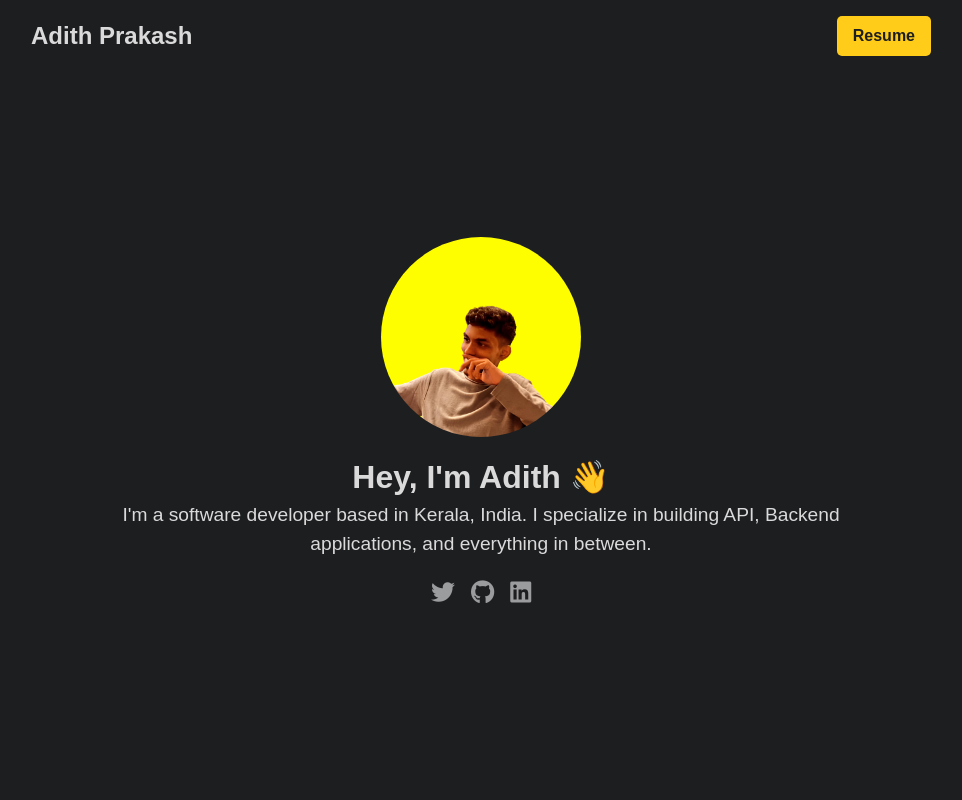
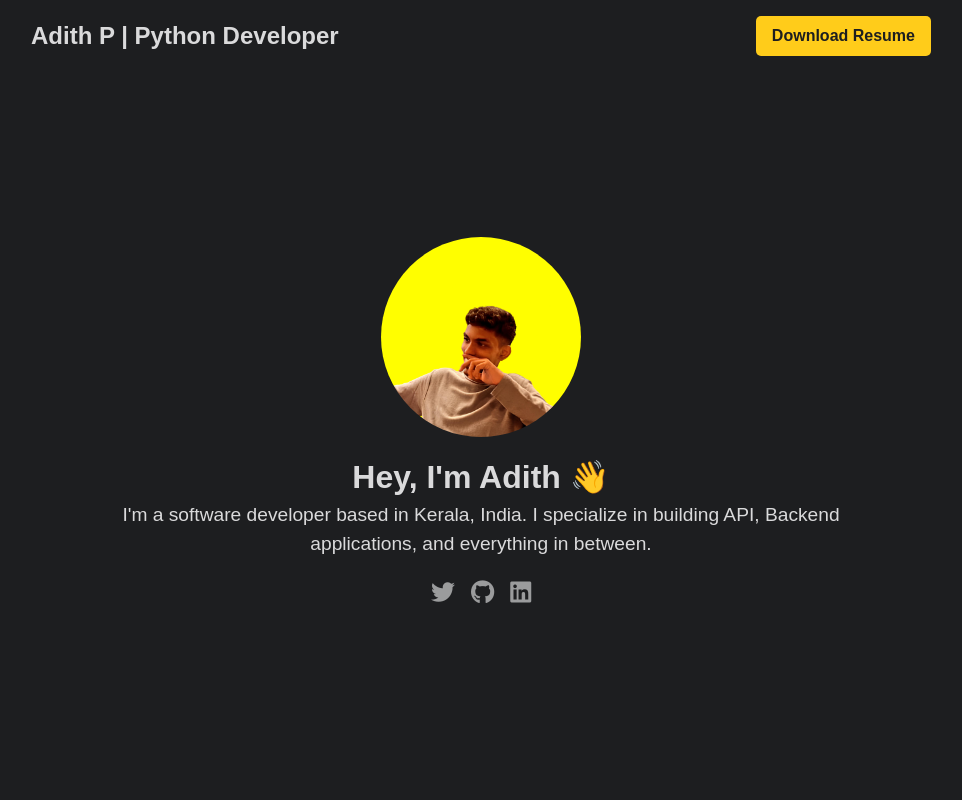
Before and after one commit to adith-p/my-portfolio, a Next.js app: page / in a window 1280 px wide. Shown: the top 800 px of the page, without its empty margins (159-1121 px from the left). Built offline with nearby package versions, Linux system fonts and the light colour scheme.

Commit message:
some textual tweats

```diff
--- a/src/components/Contact.jsx
+++ b/src/components/Contact.jsx
@@ -20,9 +20,19 @@ const Contact = () => {
                 </ul>
             </div>
 
-            <a href="mailto:adithprakash008@gmail.com" className="cta-btn">
-                Say Hello
-            </a>
+            <div className="button-container"> {/* Added a new container for buttons */}
+                {/* Added a common class for styling */}
+                <a href="mailto:adithprakash008@gmail.com" className="cta-btn btn">
+                    Say Hello
+                </a>
+                <a
+                    href="https://drive.google.com/file/d/1dJysEaCfNhrp56i5Cbvadu7tCu66RInz/view?usp=sharing"
+                    target="_blank"
+                    className="cta-btn btn"
+                >
+                    Download Resume
+                </a>
+            </div>
         </div>
     );
 };
--- a/src/components/Footer.jsx
+++ b/src/components/Footer.jsx
@@ -8,7 +8,7 @@ const Footer = () => {
                 </p>
                 <div className="social_icons">
                     <a
-                        href="https://twitter.com/ad_it_h" target="_blank" aria-label="Twitter"
+                        href="" target="_blank" aria-label="Twitter"
                     >
                         <i className="fa-brands fa-twitter"></i>
                     </a>
--- a/src/components/Navbar.jsx
+++ b/src/components/Navbar.jsx
@@ -6,10 +6,10 @@ const Navbar = () => {
         <div className="nav-container ">
             <div className="logo">
                 <Link href="/">
-                    Adith Prakash
+                    Adith P | Python Developer
                 </Link>
             </div>
-            <a href="https://drive.google.com/file/d/1dJysEaCfNhrp56i5Cbvadu7tCu66RInz/view?usp=sharing" target="_blank" className="cta-btn">Resume</a>
+            <a href="https://drive.google.com/file/d/1dJysEaCfNhrp56i5Cbvadu7tCu66RInz/view?usp=sharing" target="_blank" className="cta-btn">Download Resume</a>
 
         </div>
     )
--- a/src/styles/globals.css
+++ b/src/styles/globals.css
@@ -444,3 +444,14 @@ hr {
 
     margin-bottom: 10px;
 }
+
+
+.button-container {
+    display: flex;
+    /* Makes buttons appear inline */
+}
+
+.btn {
+    margin-right: 10px;
+    /* Adds a margin between buttons */
+}
```
